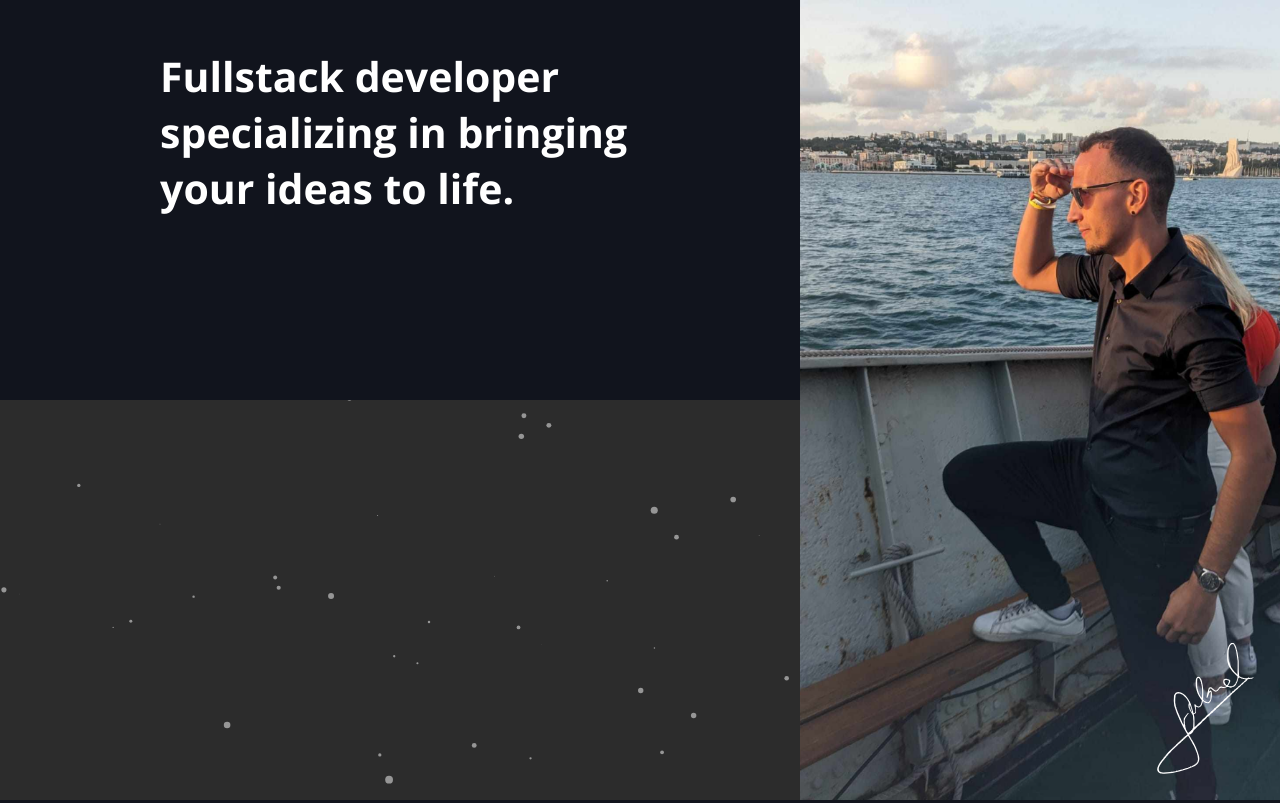
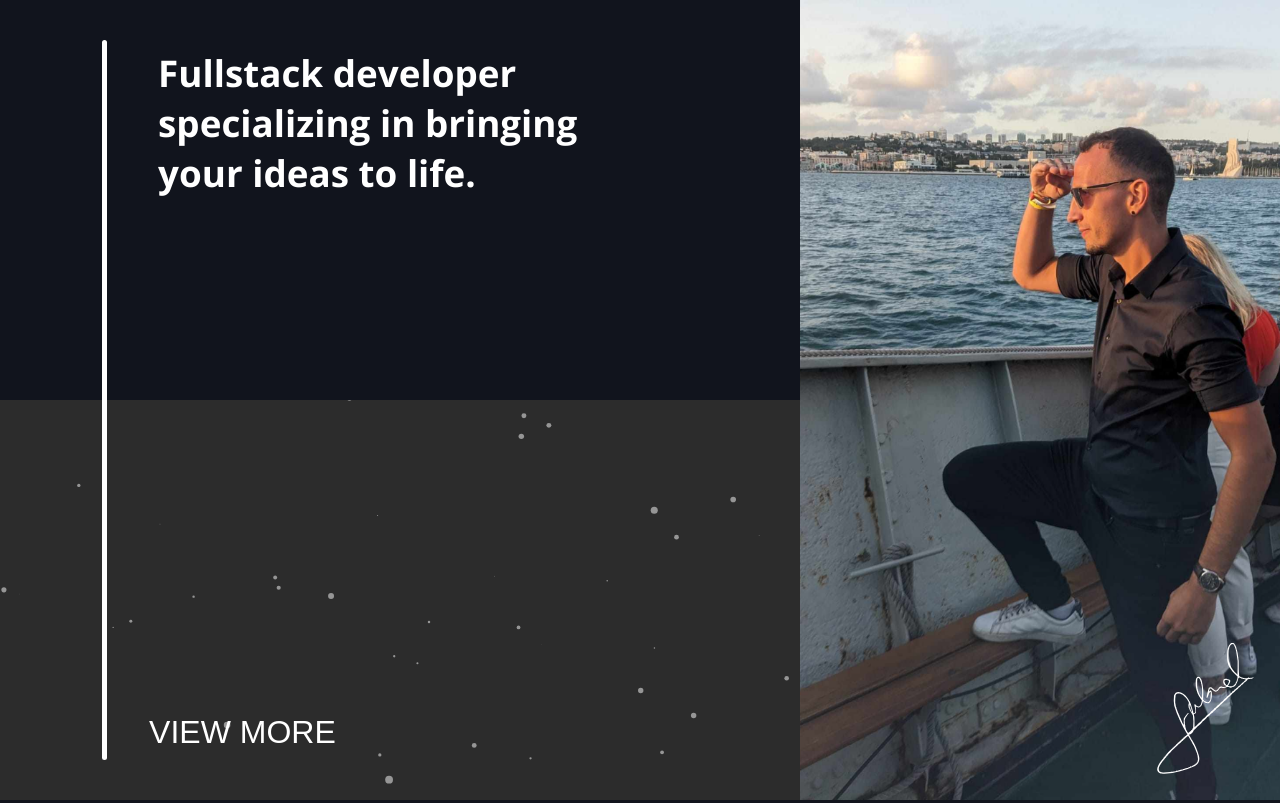
Before and after one commit to GabrielNourrit/site-cv, a website: page gabriel.html in a window 1280 px wide. Shown: the top 803 px of the page. Drawn offline with nearby package versions, Linux system fonts and the light colour scheme; a web font is replaced by a local one.

Commit message:
base ok p1

```diff
--- a/anime.js
+++ b/anime.js
@@ -6,12 +6,12 @@ var titles = {
 };
 
 
-
+console.log("hello");
 
 $(document).on( 'scroll', function(event){
 
    	$("#title").text(
-   		titles[Math.floor(document.body.scrollTop/window.innerHeight)]
+   		titles[Math.floor(document.documentElement.scrollTop/window.innerHeight)]
    		);
 
 });
--- a/css/home.css
+++ b/css/home.css
@@ -1,3 +1,20 @@
+
+:root {
+  color-scheme: light dark;
+  --primary-color: light-dark(#333, #fafafa);
+  --primary-background: light-dark(#e4e4e4, #121212);
+  --highlight-color: light-dark(hotpink, lime);
+
+  &:has(input[name="color-scheme"][value="light dark"]:checked) {
+    color-scheme: light dark;
+  }
+  &:has(input[name="color-scheme"][value="light"]:checked) {
+    color-scheme: light;
+  }
+  &:has(input[name="color-scheme"][value="dark"]:checked) {
+    color-scheme: dark;
+  }
+}
 
 #particles-js{
   width: 100%;
@@ -15,19 +32,42 @@ height: 100vh;
 #home-left{
   height:100vh;
   flex-direction: column;
+  position: relative;
+  width: calc(100vw - (100vh * (409.43 / 683)));
+}
+
+#home-left-overlay{
+  position: absolute;
+  z-index: 10;
+  width: calc(100vw - (100vh * (409.43 / 683)));
+  height: 100vh;
+  align-items: center;
+}
+#home-left-overlay-droite{
+flex-direction: column;
+justify-content: space-between;
+height:100vh;
+}
+#home-left-overlay-gauche{
+display: inline-block;
+width: 4.5px;
+height: 90vh;
+margin-left: 8vw;
+background-color: white;
+border-radius: 7px;
 }
 
 #home-up{
   background-color:#11141d;
   height:50vh;
-  justify-content: center;
 }
 h1{
   color:#ffffff;
   font-weight: bold;
-  font-size: 41px;
-  width:60%;
-  margin-top:6vh
+  margin-top:6vh;
+  font-size: 2.3em;
+  margin-left: 4vw;
+  width: 450px;
 }
 #home-right{
   height: 100vh;
@@ -51,8 +91,9 @@ h1{
   font-size: 32px;
   color:white;
   background-color:rgba(0, 0, 0, 0);
-  font-weight: "regular";
+  font-weight: 400;
   border-width: 0;
   border-left-width : 0;
   cursor: pointer;
+  margin-left: calc(4vw - 15px);
 }
--- a/gabriel.html
+++ b/gabriel.html
@@ -1,3 +1,5 @@
+<!doctype HTML>
+ <html data-theme="light">
 <head>
   <title>resultat</title>
   <meta charset="utf-8"/>
@@ -12,13 +14,12 @@
   <link href="https://fonts.googleapis.com/css2?family=Seaweed+Script&display=swap" rel="stylesheet">
 </head>
 <body>
-  <h2 id="title"></h2>
+  <h2 id="title">u</h2>
 
   <div id="home-wrap" class="flex">
 
     <div id="home-left" class="flex">
       <div id="home-up" class="flex">
-        <h1>Fullstack developer specializing in bringing your ideas to life.</h1>
       </div>
       <div id="home-down" class="flex">
         <div id="particles-js">
@@ -28,6 +29,17 @@
 
     <div id="home-right">
       <img id="home-img" src="./assets/gabriel-picture.png" />
+    </div>
+
+    <div id="home-left-overlay" class="flex">
+      <div id="home-left-overlay-gauche">
+      </div>
+      <div id="home-left-overlay-droite" class="flex">
+        <h1>Fullstack developer specializing in bringing your ideas to life.</h1>
+        <div id="home-more-wrap">
+          <button id="home-more">VIEW MORE</button>
+        </div>
+      </div>
     </div>
   </div>
 
@@ -205,3 +217,4 @@
   <script src="particles.js"></script>
   <script src="anime.js"></script>
 </body>
+</html>
```
